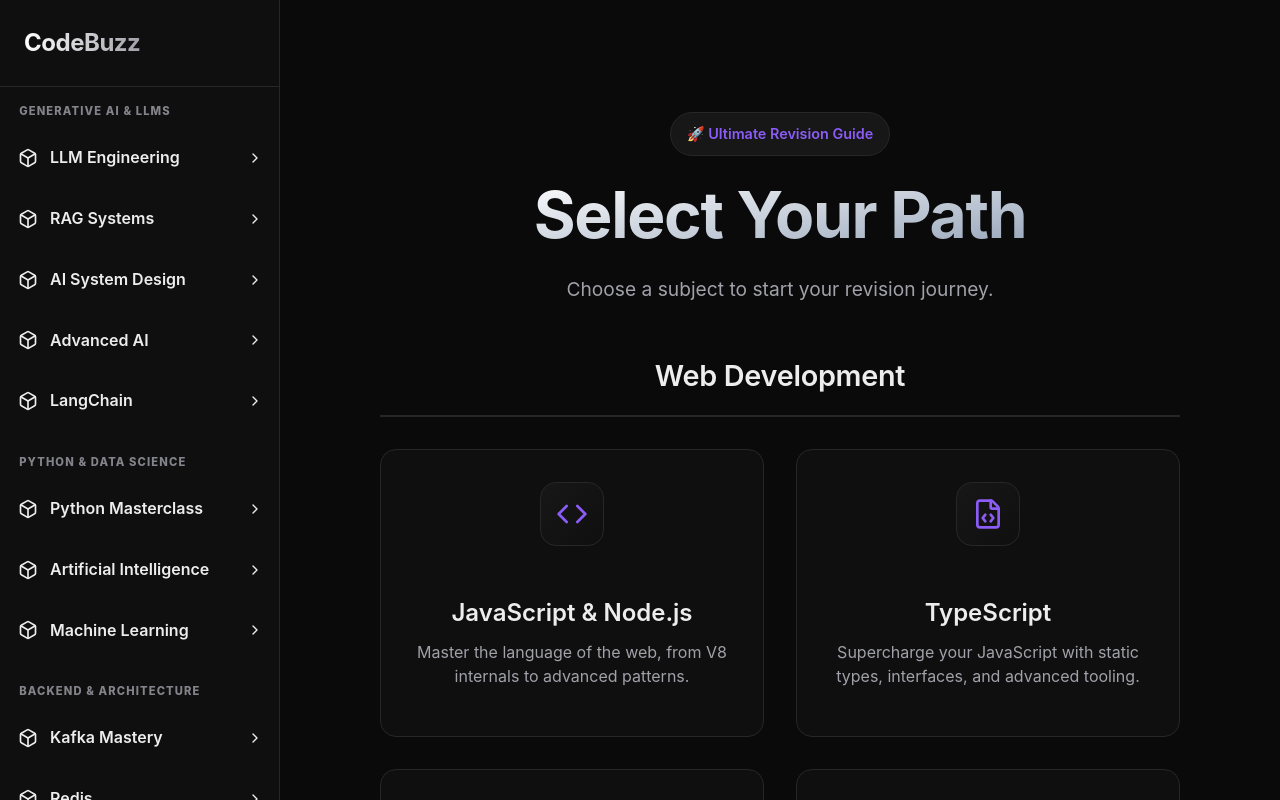
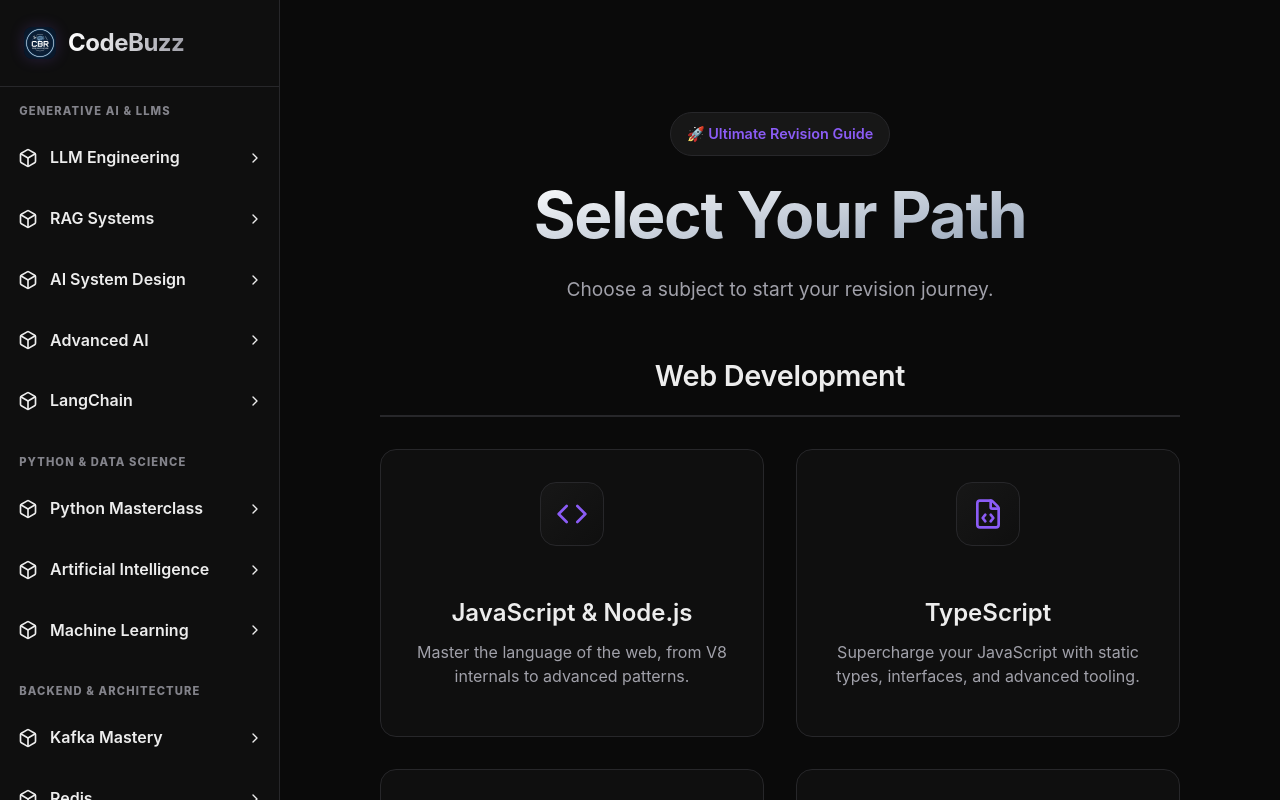
Before and after one commit to Vismayp/CodeBuzz-Revise, a React (Vite) app: page / in a window 1280 px wide. Built offline with nearby package versions, Linux system fonts and the light colour scheme.

Commit message:
Updated Icon

```diff
--- a/index.html
+++ b/index.html
@@ -2,7 +2,7 @@
 <html lang="en">
   <head>
     <meta charset="UTF-8" />
-    <link rel="icon" type="image/svg+xml" href="/vite.svg" />
+    <link rel="icon" type="image/jpeg" href="/favicon.jpg" />
     <meta name="viewport" content="width=device-width, initial-scale=1.0" />
     <title>CodeBuzz Revise</title>
   </head>
--- a/src/components/Sidebar.jsx
+++ b/src/components/Sidebar.jsx
@@ -102,7 +102,17 @@ const Sidebar = ({ isOpen = false, onClose }) => {
       aria-label="Sidebar navigation"
     >
       <div className="sidebar-header">
-        <Link to="/" style={{ textDecoration: "none" }}>
+        <Link to="/" style={{ textDecoration: "none", display: "flex", alignItems: "center", gap: "0.75rem" }}>
+          <img
+            src="/favicon.jpg"
+            alt="CodeBuzz Logo"
+            style={{
+              width: "32px",
+              height: "32px",
+              borderRadius: "8px",
+              boxShadow: "0 0 15px var(--accent-glow)"
+            }}
+          />
           <h1
             style={{
               fontSize: "1.5rem",
```
Also changed, not shown: public/favicon.jpg (added).
